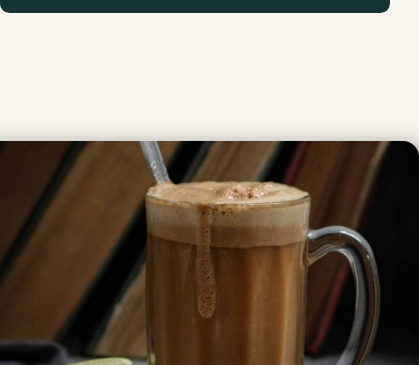
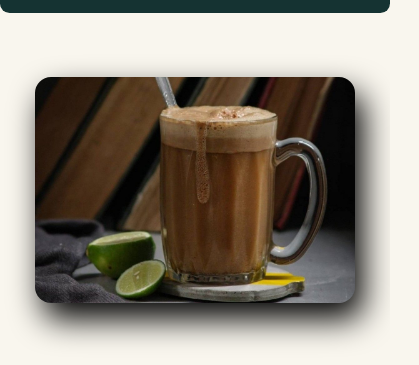
Before and after one commit to BallSpins/Minuman-tradisional, a plain HTML site: page index.html in a window 390 px wide. Shown: the part 83-448 px from the top of the page, 419 px wide, since content can reach past the window. Drawn offline with Linux system fonts and the light colour scheme.

Commit message:
fixing #pengertian img size in mobile width

```diff
--- a/assets/css/home.css
+++ b/assets/css/home.css
@@ -105,8 +105,12 @@ article h3, main h3 {
     height: 10rem;
     border-radius: 100%;
     filter: drop-shadow(.2rem .1rem 1rem black);
-    /* transition: transform 1s ease; */
+    transition: filter .7s ease;
     /* animation: spin 10s infinite; */
+}
+
+.hero:hover {
+    filter: drop-shadow(.25rem .15rem 1.25rem black);
 }
 
 /* @keyframes spin {
@@ -144,12 +148,9 @@ article h3, main h3 {
 
 @media (max-width: 1125px) {
     #pengertian {
+        gap: 4rem;
         padding: 8rem 2rem;
         flex-direction: column-reverse;
-    }
-
-    #pengertian img {
-        width: 28rem;
     }
 
     #pengertian p {
@@ -161,3 +162,13 @@ article h3, main h3 {
         padding: 5rem 0;
     }
 }
+
+@media (max-width:768px) {
+    #pengertian {
+        padding: 4rem 2rem;
+    }
+
+    #pengertian img {
+        width: 20rem;
+    }
+}
```
